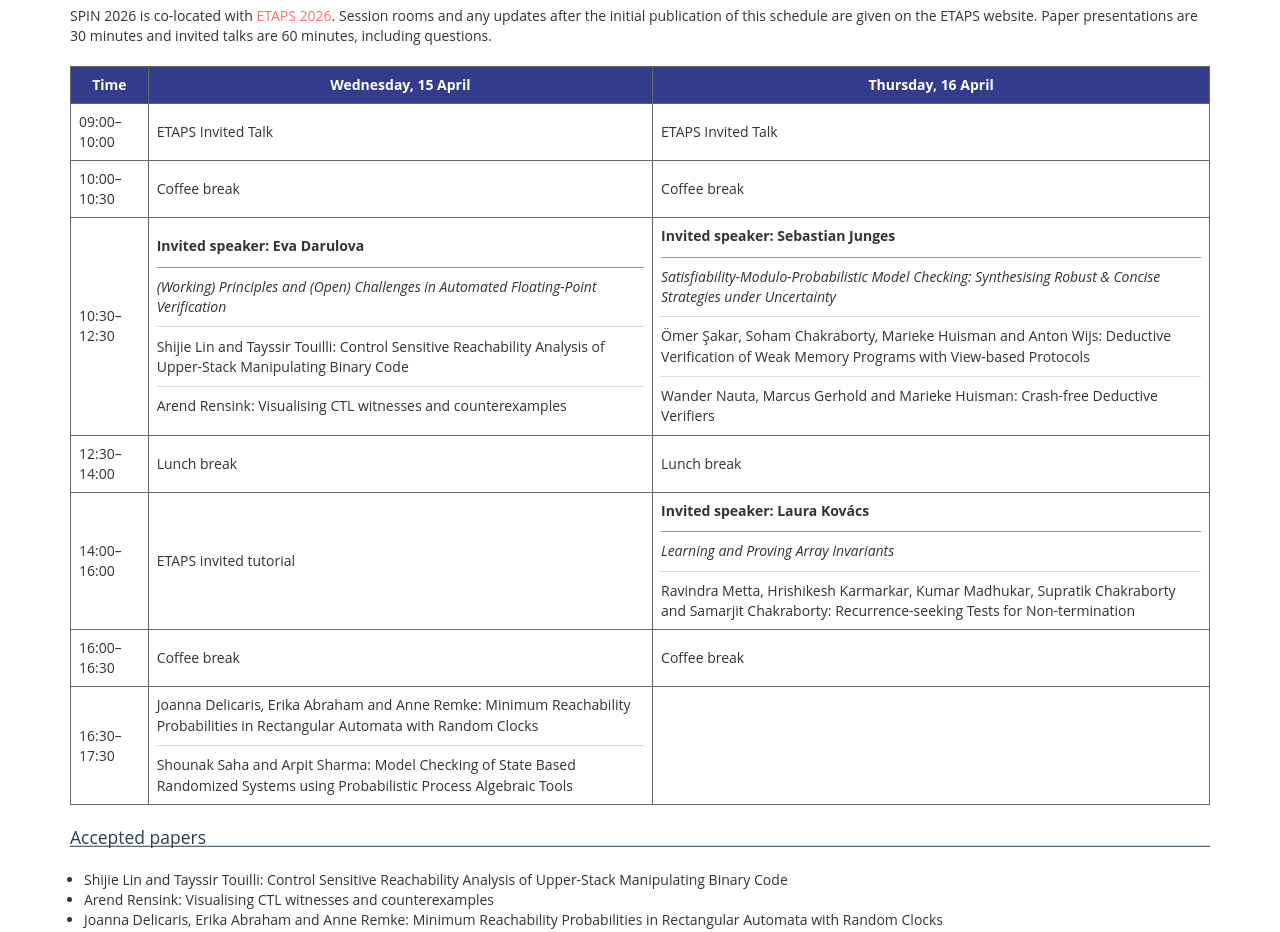
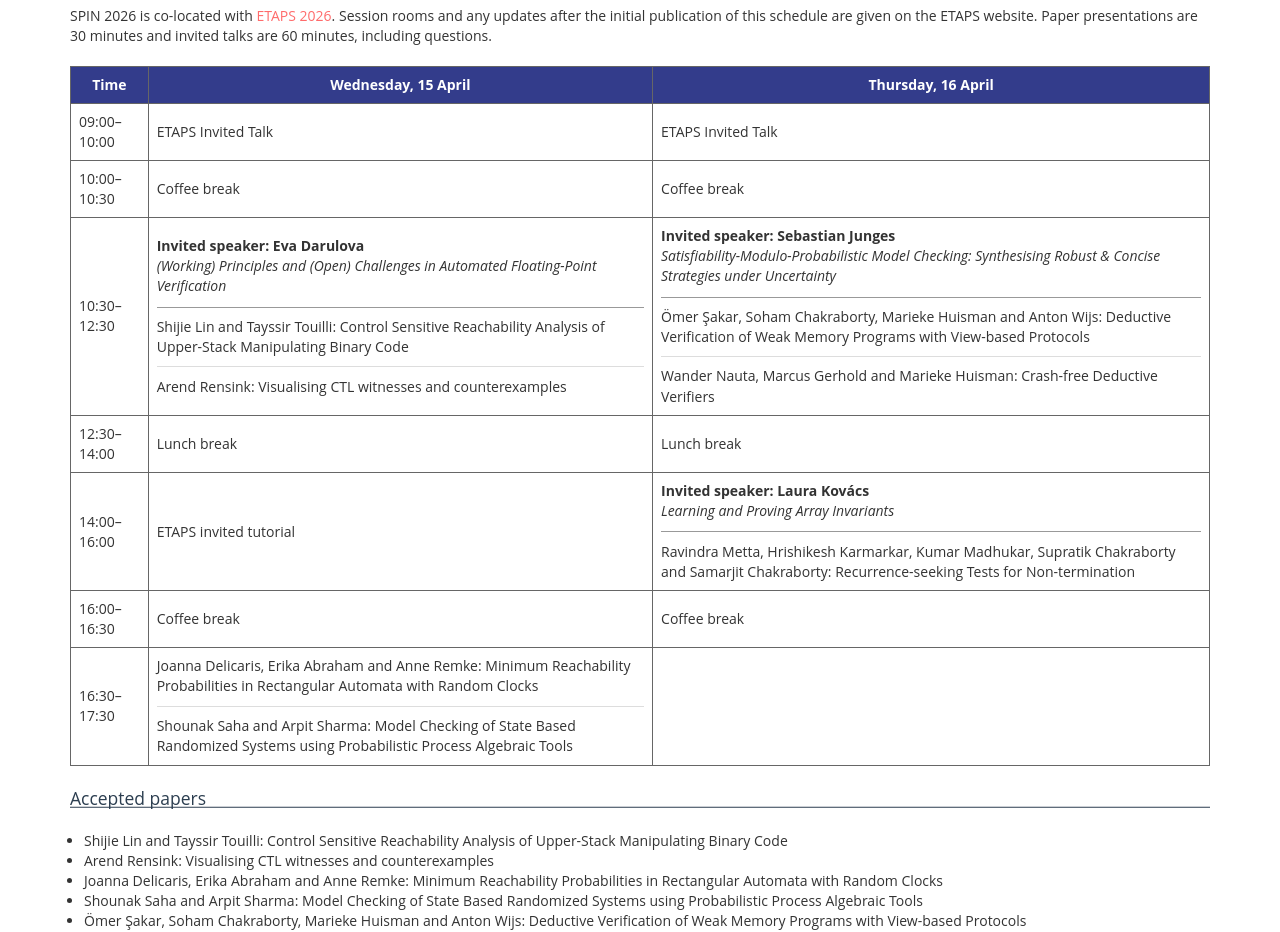
Before and after one commit to SPIN-web/SPIN2026, a Jekyll site: the page built from _pages/program.md, in a window 1280 px wide. Shown: the part 394-1326 px from the top of the page. Built offline with Jekyll 4.4.1, drawn with Linux system fonts in a browser that asks for light colours; nearby versions of some CDN libraries; our own code applies the rules of GitHub Pages for plain Markdown files.

Commit message:
Fixed program and speakers layout

```diff
--- a/_pages/program.md
+++ b/_pages/program.md
@@ -30,8 +30,8 @@ Paper presentations are 30 minutes and invited talks are 60 minutes, including q
 </tr>
 <tr>
 <td>10:30–12:30</td>
-<td><strong>Invited speaker: Eva Darulova</strong><div class="program-sep"></div><div class="program-paper"><em>(Working) Principles and (Open) Challenges in Automated Floating-Point Verification</em></div><div class="program-paper">Shijie Lin and Tayssir Touilli: Control Sensitive Reachability Analysis of Upper-Stack Manipulating Binary Code</div><div class="program-paper">Arend Rensink: Visualising CTL witnesses and counterexamples</div></td>
-<td><strong>Invited speaker: Sebastian Junges</strong><div class="program-sep"></div><div class="program-paper"><em>Satisfiability-Modulo-Probabilistic Model Checking: Synthesising Robust &amp; Concise Strategies under Uncertainty</em></div><div class="program-paper">Ömer Şakar, Soham Chakraborty, Marieke Huisman and Anton Wijs: Deductive Verification of Weak Memory Programs with View-based Protocols</div><div class="program-paper">Wander Nauta, Marcus Gerhold and Marieke Huisman: Crash-free Deductive Verifiers</div></td>
+<td><strong>Invited speaker: Eva Darulova</strong><br><em>(Working) Principles and (Open) Challenges in Automated Floating-Point Verification</em><div class="program-sep"></div><div class="program-paper">Shijie Lin and Tayssir Touilli: Control Sensitive Reachability Analysis of Upper-Stack Manipulating Binary Code</div><div class="program-paper">Arend Rensink: Visualising CTL witnesses and counterexamples</div></td>
+<td><strong>Invited speaker: Sebastian Junges</strong><br><em>Satisfiability-Modulo-Probabilistic Model Checking: Synthesising Robust &amp; Concise Strategies under Uncertainty</em><div class="program-sep"></div><div class="program-paper">Ömer Şakar, Soham Chakraborty, Marieke Huisman and Anton Wijs: Deductive Verification of Weak Memory Programs with View-based Protocols</div><div class="program-paper">Wander Nauta, Marcus Gerhold and Marieke Huisman: Crash-free Deductive Verifiers</div></td>
 </tr>
 <tr>
 <td>12:30–14:00</td>
@@ -41,7 +41,7 @@ Paper presentations are 30 minutes and invited talks are 60 minutes, including q
 <tr>
 <td>14:00–16:00</td>
 <td>ETAPS invited tutorial</td>
-<td><strong>Invited speaker: Laura Kovács</strong><div class="program-sep"></div><div class="program-paper"><em>Learning and Proving Array Invariants</em></div><div class="program-paper">Ravindra Metta, Hrishikesh Karmarkar, Kumar Madhukar, Supratik Chakraborty and Samarjit Chakraborty: Recurrence-seeking Tests for Non-termination</div></td>
+<td><strong>Invited speaker: Laura Kovács</strong><br><em>Learning and Proving Array Invariants</em><div class="program-sep"></div><div class="program-paper">Ravindra Metta, Hrishikesh Karmarkar, Kumar Madhukar, Supratik Chakraborty and Samarjit Chakraborty: Recurrence-seeking Tests for Non-termination</div></td>
 </tr>
 <tr>
 <td>16:00–16:30</td>
```
Also changed, not shown: _pages/speakers.md (+4 -4 lines).
